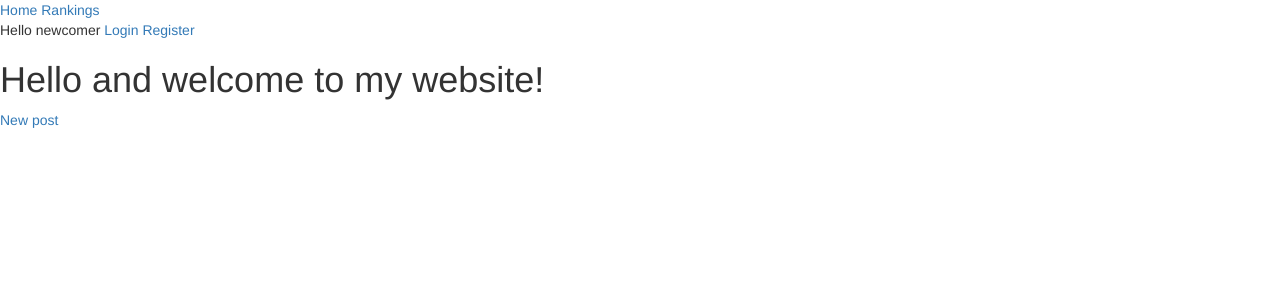
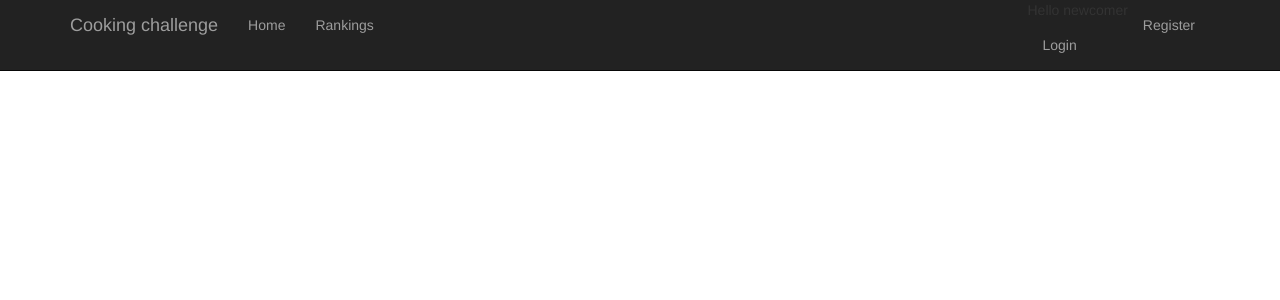
Before and after one commit to danrr/SELP, a Flask app: page / in a window 1280 px wide. Shown: the top 300 px of the page. Run offline with Flask 2, Linux system fonts and the light colour scheme; data that the repository does not hold is empty; style sheets or scripts are compiled from the project's sources; some libraries are stand-ins or nearby versions.

Commit message:
Styling navbar using bootstrap

```diff
--- a/app/static/app.scss
+++ b/app/static/app.scss
@@ -1,3 +1,7 @@
+body {
+    padding-top: 50px;
+}
+
 ul.submissions {
 
     li {
@@ -94,3 +98,10 @@ ul.submissions {
     max-width: 320px;
     margin: 0 auto;
 }
+
+.nav-right {
+    float: left;
+    @media (min-width:768px) {
+        float: right;
+    }
+}
--- a/app/templates/base.html
+++ b/app/templates/base.html
@@ -11,6 +11,7 @@
 </head>
 <body>
     {% include "partials/_user.html" %}
+    <div class="container">
         {% with messages = get_flashed_messages() %}
             {% if messages %}
                 <ul>
@@ -21,5 +22,6 @@
             {% endif %}
         {% endwith %}
         {% block content %}{% endblock %}
+    </div>
 </body>
 </html>
--- a/app/templates/index.html
+++ b/app/templates/index.html
@@ -1,6 +1,5 @@
 {% extends "base.html" %}
 {% block content %}
-    <h1>Hello and welcome to my website!</h1>
     <a href="{{ url_for('new_post') }}"> New post</a>
     {% for post in posts %}
         <div class="post">
--- a/app/templates/partials/_user.html
+++ b/app/templates/partials/_user.html
@@ -1,12 +1,28 @@
-<div class="navigation">
-    <a href="{{ url_for('home') }}">Home</a>
-    <a href="{{ url_for('rankings') }}">Rankings</a>
-</div>
-
-<div class="login">
-    {%if g.user.is_authenticated() %}
-        <a href="{{ url_for('user', username=g.user.username) }}">Hello, {{ g.user.username }}!</a> <a href="{{ url_for('logout') }}">Logout</a>
-    {% else %}
-        Hello newcomer <a href="{{ url_for('login') }}">Login</a> <a href="{{ url_for('register') }}">Register</a>
-    {% endif %}
-</div>
+<nav role="navigation" class="navbar navbar-inverse navbar-fixed-top">
+    <div class="container">
+        <div class="navbar-header">
+            <button aria-controls="navbar" aria-expanded="false" data-target="#navbar" data-toggle="collapse" class="navbar-toggle collapsed" type="button">
+                <span class="sr-only">Toggle navigation</span>
+                <span class="icon-bar"></span>
+                <span class="icon-bar"></span>
+                <span class="icon-bar"></span>
+            </button>
+            <a href="{{ url_for('home') }}" class="navbar-brand">Cooking challenge</a>
+        </div>
+        <div class="collapse navbar-collapse" id="navbar">
+            <ul class="nav navbar-nav">
+            <li><a href="{{ url_for('home') }}">Home</a></li>
+            <li><a href="{{ url_for('rankings') }}">Rankings</a></li>
+            </ul>
+            <ul class="nav navbar-nav nav-right">
+            {%if g.user.is_authenticated() %}
+                <li><a href="{{ url_for('user', username=g.user.username) }}"> Hello, {{ g.user.username }}!</a></li>
+                <li><a href="{{ url_for('logout') }}">Logout</a></li>
+            {% else %}
+                <li>Hello newcomer <a href="{{ url_for('login') }}">Login</a></li>
+                <li><a href="{{ url_for('register') }}">Register</a></li>
+            {% endif %}
+            </ul>
+        </div>
+    </div>
+</nav>
```
Lines whose indentation alone changed are shown as unchanged.
